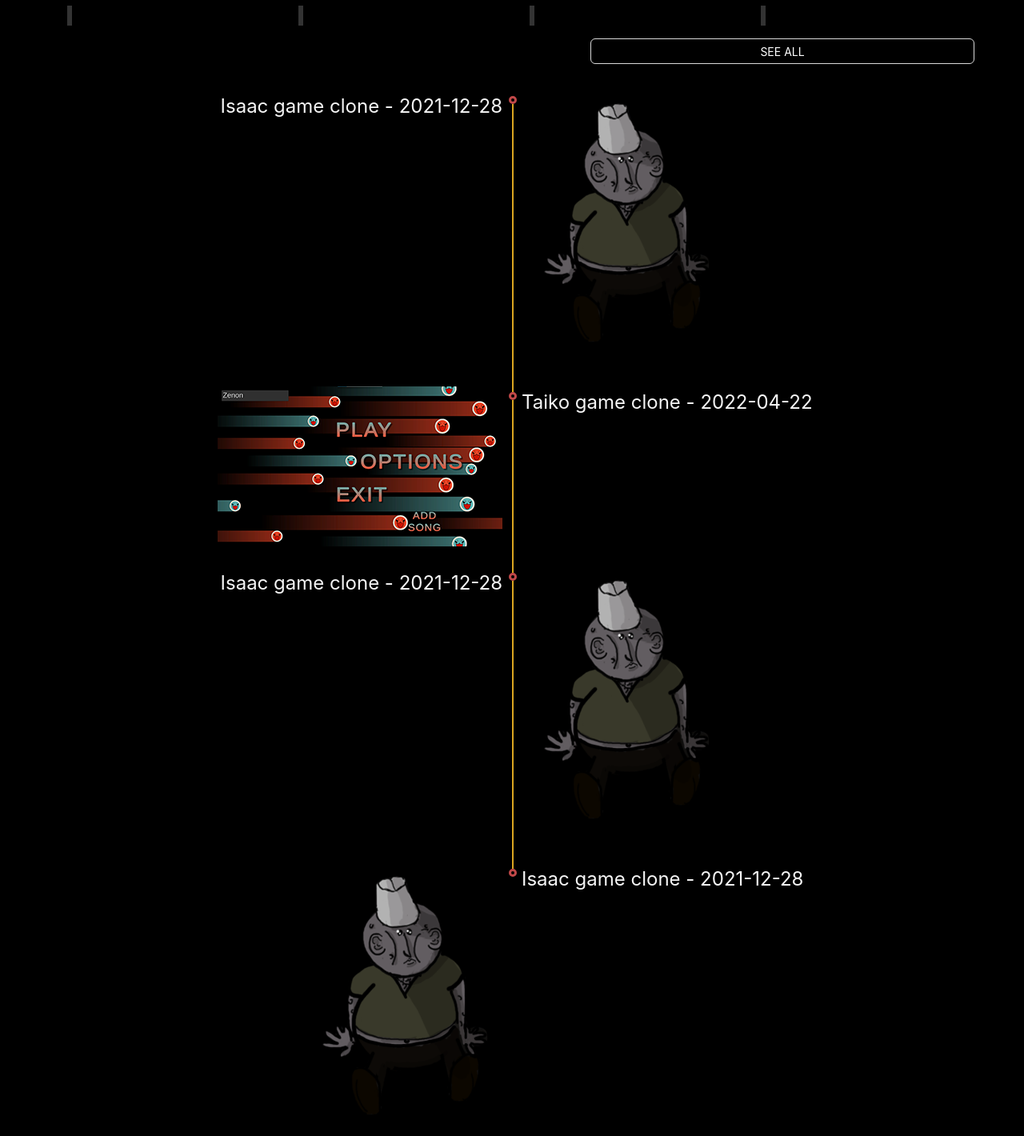
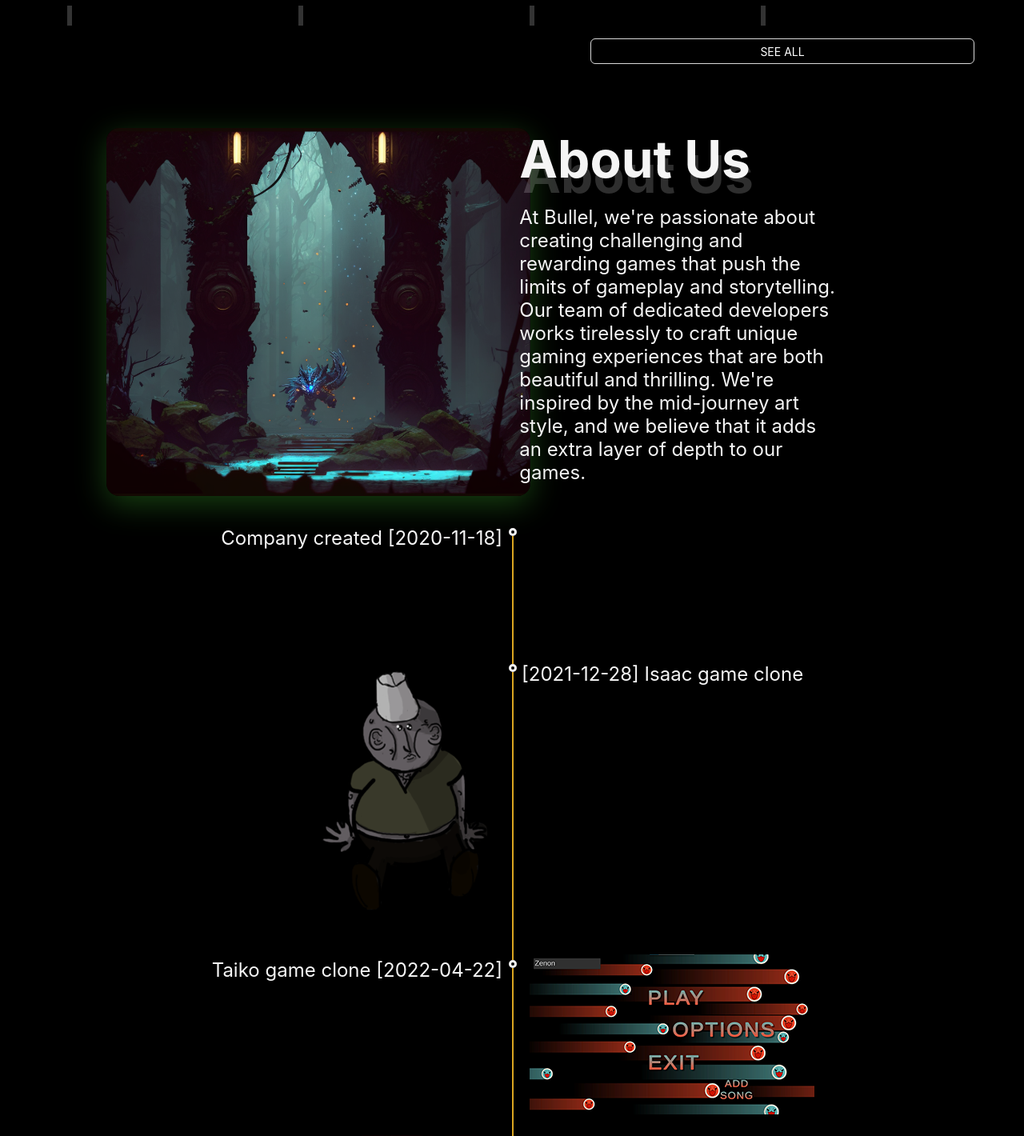
Before and after one commit to mateusz-stelmasiak/Website-Game-FakeAdvertisment, a React (Create React App) app in the folder emakreting-bullel/: page / in a window 1280 px wide. Shown: the part 2260-3680 px from the top of the page at 80% size. Built offline with nearby package versions, Linux system fonts and the light colour scheme; the HTML template or start-up script is replaced by a standard one.

Commit message:
Timeline

```diff
--- a/emakreting-bullel/src/App.tsx
+++ b/emakreting-bullel/src/App.tsx
@@ -23,11 +23,11 @@ function App() {
             <Col xxl={{offset: 2, span: 20}} xl={{span: 24, offset: 0}}>
                 <AboutSection/>
                 <ReviewsSection/>
-                <OurGameSection/>
 
                 <InfoSectionRight imageSrc={InfoImageTwo} direction={"right"} header={"About Us"}
                                   text={"At Bullel, we're passionate about creating challenging and rewarding games that push the limits of gameplay and storytelling. Our team of dedicated developers works tirelessly to craft unique gaming experiences that are both beautiful and thrilling.\n" +
                                       "We're inspired by the mid-journey art style, and we believe that it adds an extra layer of depth to our games."}/>
+                <OurGameSection/>
                 <InfoSectionRight imageSrc={InfoImageOne} direction={"left"} header={"Midjourney"}
                                   text={"At Bullel, we're always pushing the boundaries of what's possible in game development. That's why we chose to use Mid-Journey AI to generate our game assets. This powerful tool allows us to create stunning, high-quality visuals that immerse players in our dark fantasy world like never before. With Mid-Journey AI, we're able to generate detailed, lifelike environments and characters that truly bring our game to life."}/>
                 <div style={{height: "100px"}}></div>
--- a/emakreting-bullel/src/components/ourGamesSection/ourGameSection.css
+++ b/emakreting-bullel/src/components/ourGamesSection/ourGameSection.css
@@ -7,7 +7,7 @@
 }
 
 .ant-timeline-item-head-blue {
-    color: #c76161 !important;
-    border-color: #c24949 !important;
+    color: white !important;
+    border-color: whitesmoke !important;
     background: unset !important;
 }
--- a/emakreting-bullel/src/components/ourGamesSection/ourGamesSection.tsx
+++ b/emakreting-bullel/src/components/ourGamesSection/ourGamesSection.tsx
@@ -3,25 +3,29 @@ import {Radio, Timeline} from 'antd';
 import "./ourGameSection.css"
 import Test from "../../assets/asdf-removebg-preview.png"
 import Taiko from "../../assets/Taiko.png"
-
+import Bullel from "../../assets/bullel-cover.jpg"
 export default function OurGameSection() {
 
     let ourGames = [
         {
-            label: <div style={{fontSize:24,height:"100%"}}>Isaac game clone - 2021-12-28</div>,
+            label: <div style={{fontSize:24,height:"100%"}}>Company created [2020-11-18]</div>,
+            children: <div style={{height:'150px',width:'10px'}}></div> ,
+        },
+        {
+            label: <div style={{fontSize:24,height:"100%"}}>[2021-12-28] Isaac game clone</div>,
             children: <img src={Test}/> ,
         },
         {
-            label: <div style={{fontSize:24,height:"100%"}}>Taiko game clone - 2022-04-22</div>,
+            label: <div style={{fontSize:24,height:"100%"}}>Taiko game clone [2022-04-22]</div>,
             children: <img src={Taiko}/> ,
         },
         {
-            label: <div style={{fontSize:24,height:"100%"}}>Isaac game clone - 2021-12-28</div>,
-            children: <img src={Test}/> ,
+            label: <div style={{fontSize:24,height:"100%"}}>[2022-08-10] Bullel - eternal storm</div>,
+            children: <img src={Bullel}/> ,
         },
         {
-            label: <div style={{fontSize:24,height:"100%"}}>Isaac game clone - 2021-12-28</div>,
-            children: <img src={Test}/> ,
+            label: "",
+            children: <div style={{height:'30px',width:'10px'}}></div>  ,
         },
     ]
 
```
Also changed, not shown: emakreting-bullel/src/assets/bullel-cover.jpg (added).
